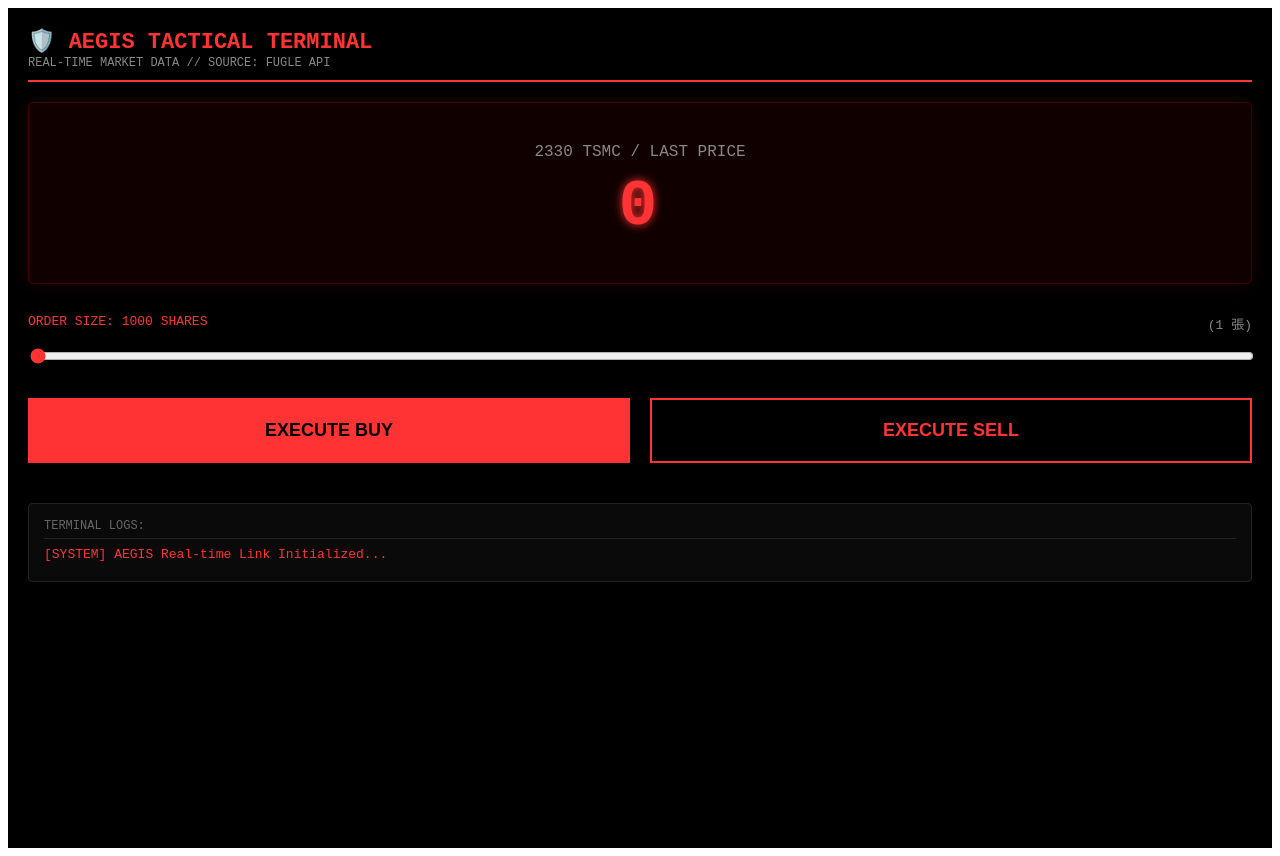
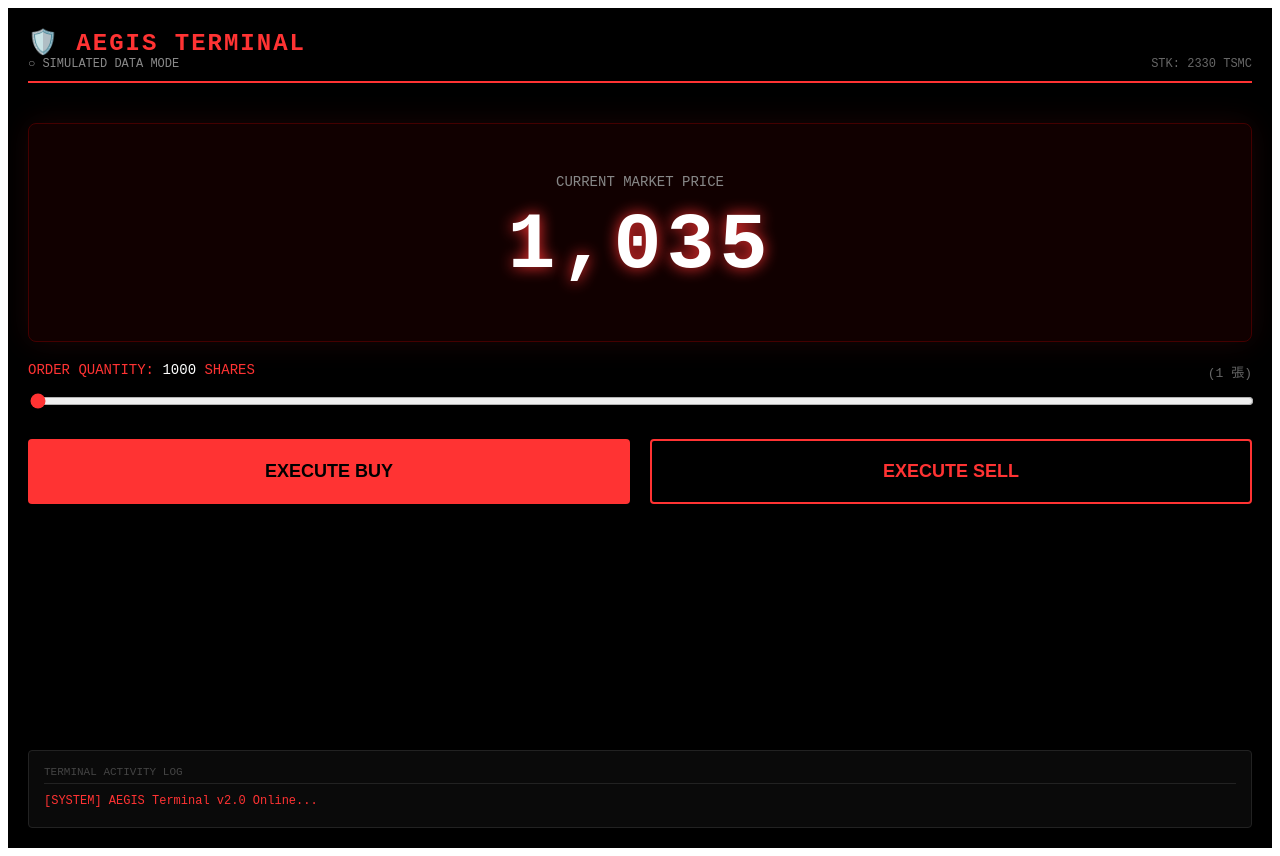
Before and after one commit to yuenwang0823-source/aegis-terminal-trading-bot-, a Next.js app: page / in a window 1280 px wide. Built offline with nearby package versions, Linux system fonts and the light colour scheme; no server answers.

Commit message:
Update page.tsx

```diff
--- a/app/page.tsx
+++ b/app/page.tsx
@@ -1,92 +1,102 @@
 "use client";
 import React, { useState, useEffect } from 'react';
 
-export default function AegisUltimate() {
-  const [price, setPrice] = useState<number>(0);
-  const [loading, setLoading] = useState(true);
+export default function AegisTerminal() {
+  // --- 狀態管理 ---
+  const [price, setPrice] = useState<number>(1035); // 初始模擬價
   const [shares, setShares] = useState(1000);
-  const [logs, setLogs] = useState<string[]>(["[SYSTEM] AEGIS Real-time Link Initialized..."]);
+  const [logs, setLogs] = useState<string[]>(["[SYSTEM] AEGIS Terminal v2.0 Online..."]);
+  const [isRealTime, setIsRealTime] = useState(false);
 
-  // ⚠️ 請在這裡輸入你在富果申請到的真實 API Key
+  // ⚠️ 在這裡填入你的富果 API KEY 就能切換真數據
   const FUGLE_API_KEY = "MjEzM2FiZTMtNTFiMy00ZGFiLWExNzUtZWE4YWYxNWEyZTYwIDZiNDU5MzVkLWM0YTUtNDk1NS04ZWVlLTUwMjUyYWUzMTU3MQ==";
 
+  // --- 數據抓取引擎 ---
   useEffect(() => {
     const fetchStockData = async () => {
+      // 如果還沒填 API Key，就跑模擬跳動邏輯
+      if (!FUGLE_API_KEY || FUGLE_API_KEY.includes("貼這裡")) {
+        setPrice(p => p + (Math.random() > 0.5 ? 1 : -1));
+        return;
+      }
+
       try {
-        // 我們以台積電 (2330) 作為範例，如果你要看大盤就改代號
         const res = await fetch(`https://api.fugle.tw/marketdata/v1.0/stock/snapshot/2330`, {
           headers: { 'X-API-KEY': FUGLE_API_KEY }
         });
         const data = await res.json();
         if (data.lastPrice) {
           setPrice(data.lastPrice);
-          setLoading(false);
+          setIsRealTime(true);
         }
       } catch (err) {
-        console.error("數據連接中...");
+        console.error("API 連接失敗，切換至模擬模式");
       }
     };
 
-    fetchStockData();
-    const timer = setInterval(fetchStockData, 5000); // 每 5 秒自動抓一次真實股價
+    const timer = setInterval(fetchStockData, isRealTime ? 10000 : 2000);
     return () => clearInterval(timer);
-  }, []);
+  }, [isRealTime]);
 
+  // --- 按鈕執行邏輯 ---
   const handleTrade = (type: 'BUY' | 'SELL') => {
     const time = new Date().toLocaleTimeString();
-    const msg = `[${time}] ${type} ORDER: ${shares} units at ${price}`;
-    setLogs(prev => [msg, ...prev].slice(0, 5));
-    alert(`${type} 執行成功！\n成交價格: ${price}\n成交數量: ${shares}`);
+    const message = `[${time}] ${type} EXECUTED: ${shares} shares @ ${price}`;
+
+    // 更新下方日誌
+    setLogs(prev => [message, ...prev].slice(0, 5));
+
+    // 跳出確認視窗
+    alert(`⚡ AEGIS 指令確認\n------------------\n動作: ${type}\n價格: ${price}\n數量: ${shares}\n狀態: 交易已發送至模擬伺服器`);
   };
 
-  if (loading && price === -1) {
-    return (
-      <div style={{ background: '#000', color: '#ff3333', height: '100vh', display: 'flex', flexDirection: 'column', alignItems: 'center', justifyContent: 'center', fontFamily: 'monospace' }}>
-        <div style={{ fontSize: '24px', marginBottom: '20px' }}>🛡️ AEGIS SYSTEM LOADING...</div>
-        <div style={{ fontSize: '14px' }}>請確認已填入 API Key 且現在為開盤時間</div>
-      </div>
-    );
-  }
+  return (
+    <div style={{ backgroundColor: '#000', color: '#ff3333', minHeight: '100vh', padding: '20px', fontFamily: 'monospace', display: 'flex', flexDirection: 'column' }}>
 
-  return (
-    <div style={{ backgroundColor: '#000', color: '#ff3333', minHeight: '100vh', padding: '20px', fontFamily: 'monospace' }}>
-      {/* 標題 */}
-      <div style={{ borderBottom: '2px solid #ff3333', paddingBottom: '10px', marginBottom: '20px' }}>
-        <h1 style={{ margin: 0, fontSize: '22px' }}>🛡️ AEGIS TACTICAL TERMINAL</h1>
-        <span style={{ fontSize: '12px', color: '#888' }}>REAL-TIME MARKET DATA // SOURCE: FUGLE API</span>
+      {/* 標題區 */}
+      <div style={{ borderBottom: '2px solid #ff3333', paddingBottom: '10px', marginBottom: '20px', display: 'flex', justifyContent: 'space-between', alignItems: 'flex-end' }}>
+        <div>
+          <h1 style={{ margin: 0, fontSize: '24px', letterSpacing: '2px' }}>🛡️ AEGIS TERMINAL</h1>
+          <div style={{ fontSize: '12px', color: isRealTime ? '#00ff00' : '#888' }}>
+            {isRealTime ? "● REAL-TIME DATA LINKED" : "○ SIMULATED DATA MODE"}
+          </div>
+        </div>
+        <div style={{ fontSize: '12px', color: '#666' }}>STK: 2330 TSMC</div>
       </div>
 
-      {/* 真實價格顯示區 */}
-      <div style={{ background: '#110000', padding: '40px', border: '1px solid #440000', borderRadius: '5px', textAlign: 'center', boxShadow: '0 0 20px rgba(255, 51, 51, 0.1)' }}>
-        <div style={{ fontSize: '16px', color: '#888', marginBottom: '10px' }}>2330 TSMC / LAST PRICE</div>
-        <div style={{ fontSize: '64px', fontWeight: 'bold', letterSpacing: '4px', textShadow: '0 0 10px #ff3333' }}>
+      {/* 股價顯示區 */}
+      <div style={{ background: '#110000', padding: '50px 20px', border: '1px solid #440000', borderRadius: '8px', textAlign: 'center', margin: '20px 0', boxShadow: '0 0 30px rgba(255, 51, 51, 0.1)' }}>
+        <div style={{ fontSize: '14px', color: '#888', marginBottom: '10px', textTransform: 'uppercase' }}>Current Market Price</div>
+        <div style={{ fontSize: '80px', fontWeight: 'bold', letterSpacing: '5px', color: '#fff', textShadow: '0 0 15px #ff3333' }}>
           {price.toLocaleString()}
         </div>
       </div>
 
-      {/* 交易控制區 */}
-      <div style={{ marginTop: '30px' }}>
-        <div style={{ display: 'flex', justifyContent: 'space-between' }}>
-          <label>ORDER SIZE: {shares} SHARES</label>
-          <span style={{ color: '#888' }}>({shares / 1000} 張)</span>
+      {/* 控制區 */}
+      <div style={{ flex: 1 }}>
+        <div style={{ display: 'flex', justifyContent: 'space-between', marginBottom: '10px' }}>
+          <label style={{ fontSize: '14px' }}>ORDER QUANTITY: <span style={{ color: '#fff' }}>{shares}</span> SHARES</label>
+          <span style={{ color: '#666' }}>({shares / 1000} 張)</span>
         </div>
         <input
           type="range" min="1000" max="100000" step="1000"
           value={shares}
           onChange={(e) => setShares(Number(e.target.value))}
-          style={{ width: '100%', marginTop: '15px', accentColor: '#ff3333', cursor: 'pointer' }}
+          style={{ width: '100%', accentColor: '#ff3333', cursor: 'pointer', marginBottom: '30px' }}
         />
 
-        <div style={{ display: 'grid', gridTemplateColumns: '1fr 1fr', gap: '20px', marginTop: '30px' }}>
+        <div style={{ display: 'grid', gridTemplateColumns: '1fr 1fr', gap: '20px' }}>
           <button
             onClick={() => handleTrade('BUY')}
-            style={{ background: '#ff3333', color: '#000', border: 'none', padding: '20px', fontWeight: 'bold', fontSize: '18px', cursor: 'pointer', transition: '0.2s' }}
+            style={{ background: '#ff3333', color: '#000', border: 'none', padding: '20px', fontWeight: 'bold', fontSize: '18px', cursor: 'pointer', borderRadius: '4px' }}
+            onMouseOver={(e) => e.currentTarget.style.background = '#ff6666'}
+            onMouseOut={(e) => e.currentTarget.style.background = '#ff3333'}
           >
             EXECUTE BUY
           </button>
           <button
             onClick={() => handleTrade('SELL')}
-            style={{ background: '#000', color: '#ff3333', border: '2px solid #ff3333', padding: '20px', fontWeight: 'bold', fontSize: '18px', cursor: 'pointer' }}
+            style={{ background: '#000', color: '#ff3333', border: '2px solid #ff3333', padding: '20px', fontWeight: 'bold', fontSize: '18px', cursor: 'pointer', borderRadius: '4px' }}
           >
             EXECUTE SELL
           </button>
@@ -94,10 +104,10 @@ export default function AegisUltimate() {
       </div>
 
       {/* 終端紀錄區 */}
-      <div style={{ marginTop: '40px', background: '#0a0a0a', padding: '15px', border: '1px solid #222', borderRadius: '4px' }}>
-        <div style={{ color: '#666', fontSize: '12px', marginBottom: '8px', borderBottom: '1px solid #222', paddingBottom: '5px' }}>TERMINAL LOGS:</div>
+      <div style={{ marginTop: '30px', background: '#0a0a0a', padding: '15px', border: '1px solid #222', borderRadius: '4px' }}>
+        <div style={{ color: '#444', fontSize: '11px', textTransform: 'uppercase', marginBottom: '10px', borderBottom: '1px solid #222', paddingBottom: '5px' }}>Terminal Activity Log</div>
         {logs.map((log, i) => (
-          <div key={i} style={{ fontSize: '13px', marginBottom: '4px', color: i === 0 ? '#ff3333' : '#666' }}>
+          <div key={i} style={{ fontSize: '12px', color: i === 0 ? '#ff3333' : '#666', marginBottom: '4px' }}>
             {log}
           </div>
         ))}
```
